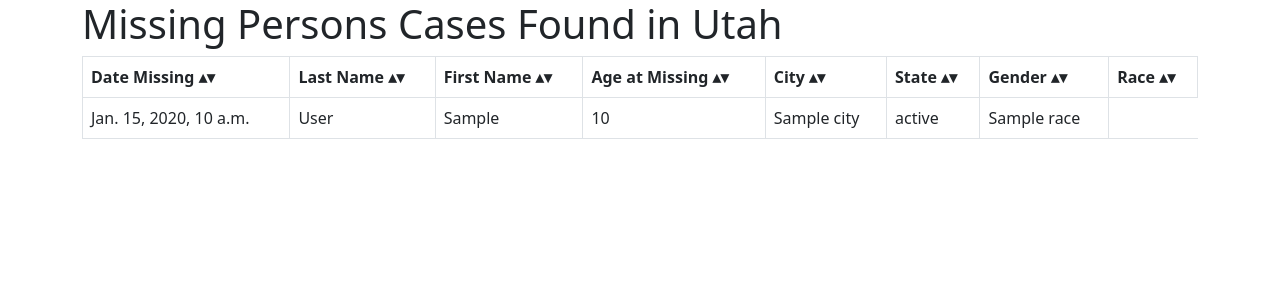
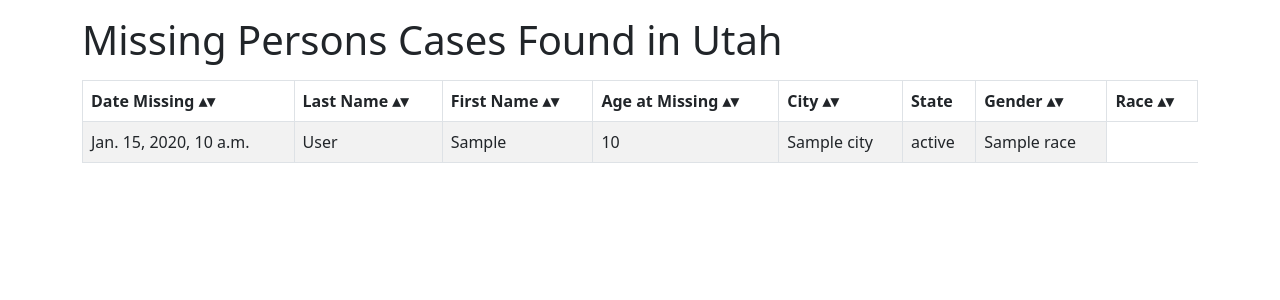
Before and after one commit to braxsimmons/MissingPersons1, a Django app: template missingapp/templates/missingpersons.html in a window 1280 px wide. Shown: the top 300 px of the page. Run offline with Django 3.2, Linux system fonts and the light colour scheme; the template is opened without the code that fills it: most values are stand-ins (such as "Sample title", 1, 10 or a date in 2020); some libraries are stand-ins or nearby versions.

Commit message:
sortable again and striped

```diff
--- a/missingapp/templates/missingpersons.html
+++ b/missingapp/templates/missingpersons.html
@@ -9,12 +9,13 @@
   <!-- Load CSS/Bootstrap -->
   {% load static %}
   <link rel="stylesheet" type="text/css" href="{% static 'styles.css' %}">
+  <script src="{% static 'sorttable.js' %}"></script>
 </head>
 <body>
   <div class="container">
-    <h1>Missing Persons Cases Found in Utah</h1>
+    <p><h1>Missing Persons Cases Found in Utah</h1></p>
     <!-- Table formatting for missing persons -->
-    <table class="table table-bordered sortable table-hover">
+    <table class="table table-bordered sortable table-hover table-striped">
       <thead class="thead-dark">
         <tr>
           <th>Date Missing</th>
@@ -22,7 +23,7 @@
           <th>First Name</th>
           <th>Age at Missing</th>
           <th>City</th>
-          <th>State</th>
+          <th class="sorttable_nosort">State</th>
           <th>Gender</th>
           <th>Race</th>
         </tr>
```
